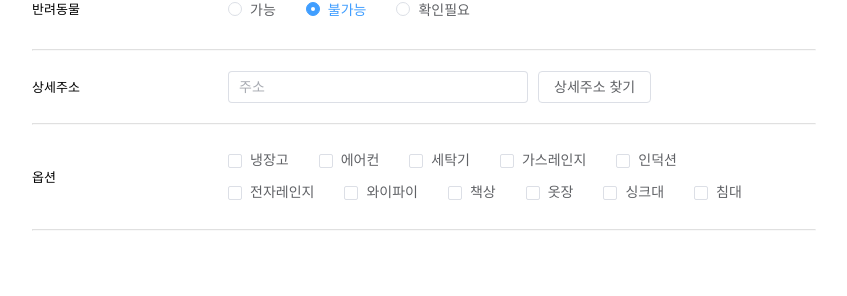
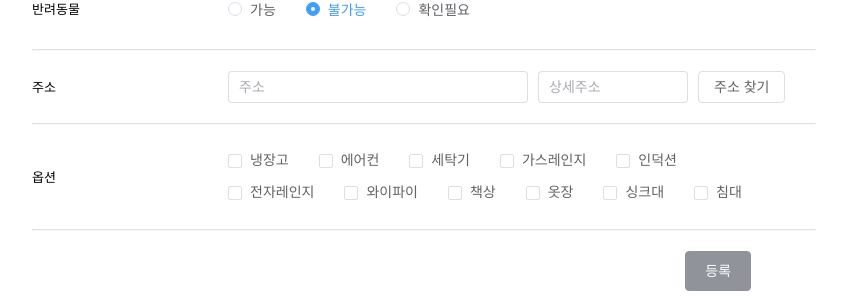
Before and after one commit to DY-Shin/Naega-Galga, a Vue app in the folder client/naega-galga/: page /product/add in a window 1280 px wide. Shown: the part 950-1246 px from the top of the page, without its empty margins (216-1063 px from the left). Before the commit the page ends 1201 px from the top, so only its background shows below. Built offline with nearby package versions, Linux system fonts and the light colour scheme; no server answers.

Commit message:
edit : 매물 등록 - 상세주소 입력 추가

```diff
--- a/client/naega-galga/src/components/common/AddressSearchButton.vue
+++ b/client/naega-galga/src/components/common/AddressSearchButton.vue
@@ -1,5 +1,5 @@
 <template>
-  <el-button type="button" @click="addressSearch">상세주소 찾기</el-button>
+  <el-button type="button" @click="addressSearch">주소 찾기</el-button>
 </template>
 
 <script lang="ts">
--- a/client/naega-galga/src/components/product/input/ProductInfoInput.vue
+++ b/client/naega-galga/src/components/product/input/ProductInfoInput.vue
@@ -119,12 +119,17 @@
   </el-row>
   <hr />
   <el-row>
-    <el-col :span="6" class="text-align"><span>상세주소</span></el-col>
+    <el-col :span="6" class="text-align"><span>주소</span></el-col>
     <el-col :span="18" class="text-align">
       <el-input
         v-model="roadAddress"
         placeholder="주소"
         class="el-full-width margin-right-small"
+      ></el-input>
+      <el-input
+        v-model="detailAddress"
+        placeholder="상세주소"
+        class="margin-right-small"
       ></el-input>
       <address-search-button
         @getRoadAddress="setRoadAddress"
@@ -143,6 +148,14 @@
     </el-col>
   </el-row>
   <hr />
+  <el-row>
+    <el-col :span="20"></el-col>
+    <el-col :span="4">
+      <el-button type="info" size="large" @click="registProduct">
+        등록
+      </el-button>
+    </el-col>
+  </el-row>
 </template>
 
 <script lang="ts">
@@ -213,8 +226,9 @@ export default defineComponent({
     //반려동물 여부
     const canAnimalRadio = ref("불가능");
 
-    //상세주소
+    //주소
     const roadAddress = ref("");
+    const detailAddress = ref("");
     const setRoadAddress = (address: string) => {
       roadAddress.value = address;
     };
@@ -234,6 +248,10 @@ export default defineComponent({
       "싱크대",
       "침대",
     ];
+
+    const registProduct = () => {
+      //등록
+    };
 
     return {
       //전, 월세
@@ -261,10 +279,13 @@ export default defineComponent({
       canAnimalRadio,
       //주소
       roadAddress,
+      detailAddress,
       setRoadAddress,
       //옵션
       optionList,
       selectedOptionList,
+      //등록 버튼
+      registProduct,
     };
   },
 });
```
